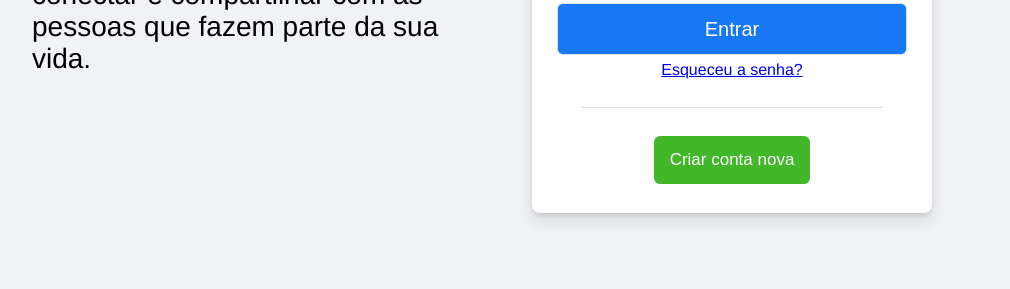
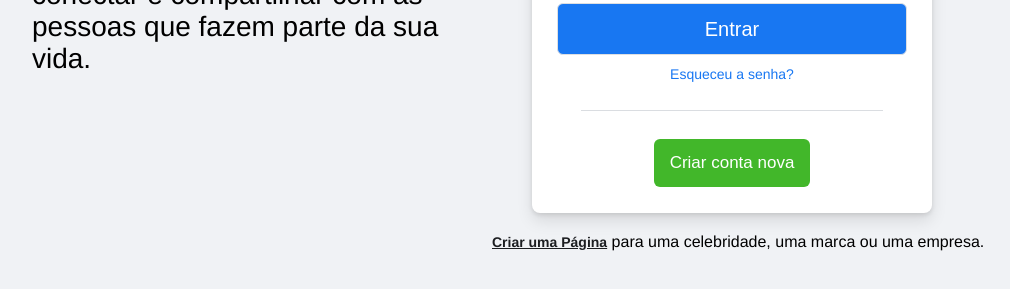
Before and after one commit to emmnesty/Clone-Facebook, a plain HTML site: page Projeto Facebook/index.html in a window 1280 px wide. Shown: the part 335-624 px from the top of the page, without its empty margins (148-1158 px from the left). Drawn offline with Linux system fonts and the light colour scheme.

Commit message:
Projeto final
Site estático, apenas para prática de HTML e CSS.

```diff
--- /dev/null
+++ b/Projeto Facebook/assets/main.js
@@ -0,0 +1,18 @@
+function verifica() {
+    if (document.forms[0].email.value.length == 0) {
+      document.frmEnvia.email.classList.add("bg-danger")
+      document.frmEnvia.email.focus();
+      return false;
+    }
+    return true;
+  }
+
+  function checarEmail(){
+    if( document.forms[0].email.value==""
+       || document.forms[0].email.value.indexOf('@')==-1
+         || document.forms[0].email.value.indexOf('.')==-1 )
+        {
+          alert( "Por favor, informe um E-MAIL válido!" );
+          return false;
+        }
+    }
--- a/Projeto Facebook/assets/style.css
+++ b/Projeto Facebook/assets/style.css
@@ -49,8 +49,22 @@ header {
   width: 50%;
   background-color: #f0f2f5;
 }
+/*
+.campos-input {
+  align-items: center;
+  background-color: #fff;
+  display: flex;
+  flex-direction: column;
+  width: 400px;
+  height: 360px;
+  padding: 0 0 16px;
+  margin: 112px 0 0 40px;
+  border: none;
+  border-radius: 8px;
+  box-shadow: 0 2px 4px rgb(0 0 0 / 10%), 0 8px 16px rgb(0 0 0 / 10%);
+} */
 
-.campos-input {
+.formulario {
   align-items: center;
   background-color: #fff;
   display: flex;
@@ -98,6 +112,15 @@ header {
   background-color: #749fd8;
 }
 
+.esqueceuSenha {
+  cursor: pointer;
+  text-decoration: none;
+  color: #1877f2;
+  font-size: 14px;
+  font-weight: 500;
+  margin-top: 5px;
+}
+
 .div-vazia {
   align-items: center;
   display: flex;
@@ -115,11 +138,18 @@ header {
   color: #fff;
 }
 
-.final {
+.criarPaginaP {
+  margin-top: 20px;
+}
+
+.criarPagina {
   border-top: none;
   color: #1c1e21;
   font-family: SFProText-Regular, Helvetica, Arial, sans-serif;
   font-size: 14px;
   font-weight: normal;
   padding-top: 0;
+  font-weight: 600;
+  cursor: pointer;
+  text-decoration: underline;
 }
--- a/Projeto Facebook/index.html
+++ b/Projeto Facebook/index.html
@@ -34,34 +34,53 @@
       </div>
 
       <div class="div-direita">
-        <!-- Acima está o pai delas-->
-        <!-- Aqui está meus inputs-->
         <div class="campos-input">
+          <form
+            method="post"
+            class="formulario"
+            action=""
+            onSubmit="return ( verifica() )"
+            name="frmEnvia"
+          >
             <div class="div-nomeUsuario">
               <input
                 type="text"
+                id="email"
                 class="nomeUsuario"
                 placeholder="Email ou telefone"
+                required
+                name="email"
+                id="email"
+                onblur="checarEmail();"
               />
             </div>
 
             <div class="div-senha">
-            <input type="password" class="senha" placeholder="Senha" />
+              <input
+                type="password"
+                class="senha"
+                placeholder="Senha"
+                required
+              />
             </div>
             <button class="botaoEnviar" type="submit">Entrar</button>
-          <a href="#">Esqueceu a senha?</a>
+            <a class="esqueceuSenha" href="#">Esqueceu a senha?</a>
             <div class="div-vazia">
               <hr size="1" width="300" align="center" noshade color="#dadde1" />
             </div>
-          <button class="botaoNovaConta" type="submit">Criar conta nova</button>
-        </div>
-        <!-- Aqui termina meus inputs-->
+            <button class="botaoNovaConta" type="submit">
+              Criar conta nova
+            </button>
+          </form>
 
-        <!-- <div class="final">
+          <div class="criarPaginaP">
             <a href="#" class="criarPagina">Criar uma Página</a>
             para uma celebridade, uma marca ou uma empresa.
-            </div> -->
           </div>
         </div>
+      </div>
+    </div>
+
+    <script src="assets/main.js"></script>
   </body>
 </html>
```
Lines whose indentation alone changed are shown as unchanged.
